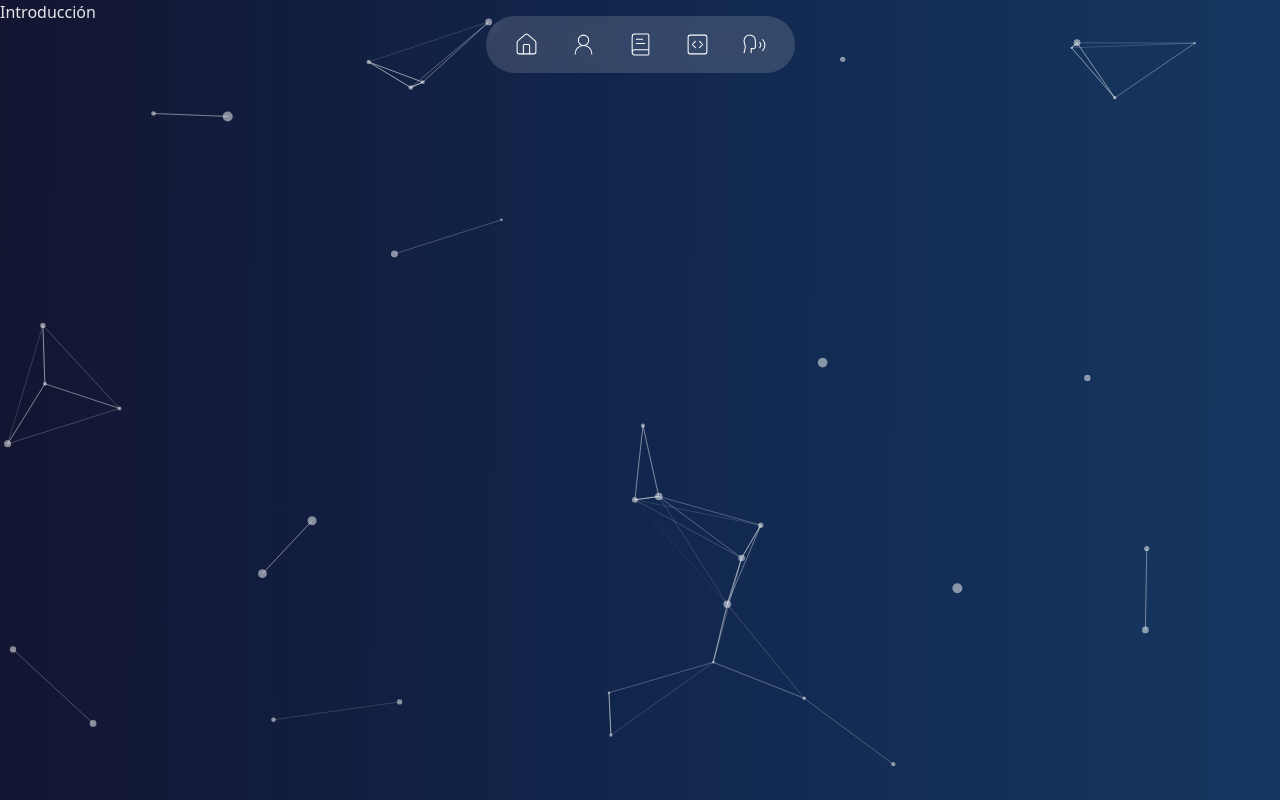
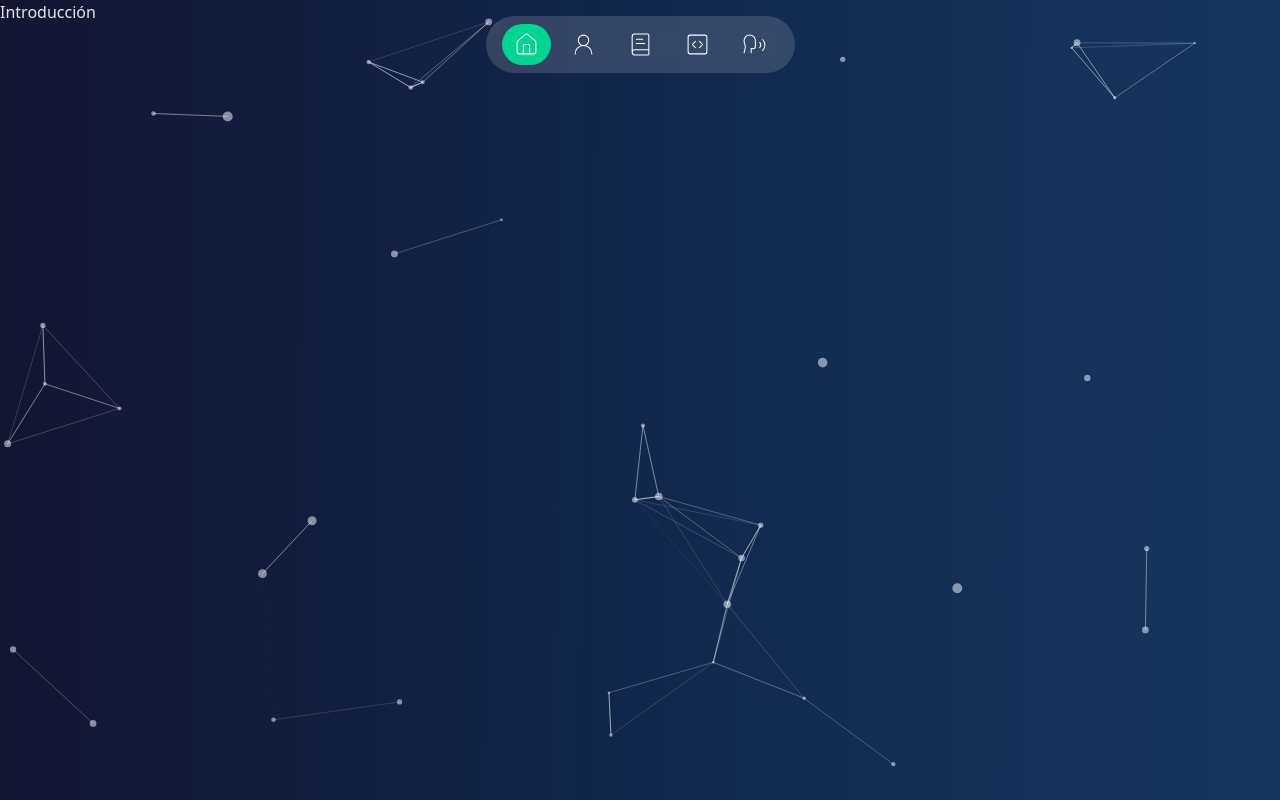
Before and after one commit to alvaroCodeLab/PortfolioWeb, a Next.js app: page / in a window 1280 px wide. Built offline with nearby package versions, Linux system fonts and the light colour scheme.

Commit message:
Se añaden mejoras en el hover del navbar

```diff
--- a/components/navbar.tsx
+++ b/components/navbar.tsx
@@ -1,7 +1,13 @@
+"use client"
+
+import { usePathname } from "next/navigation";
 import { itemsNavbar } from "@/data";
 import Link from "next/link";
 
 const Navbar = () => {
+
+  const router = usePathname()
+
   return (
     <div className="fixed top-4 z-40 flex items-center justify-center w-full">
       <nav>
@@ -10,7 +16,10 @@ const Navbar = () => {
             <Link
               key={item.id}
               href={item.link}
-              className="px-3 py-2 transition-colors duration-150 rounded-full hover:bg-emerald-400"
+              className={
+                `px-3 py-2 transition-colors duration-150 rounded-full hover:bg-emerald-400
+                 ${router === item.link && 'bg-emerald-400'}`
+              }
             >
               {item.icon}
             </Link>
```
